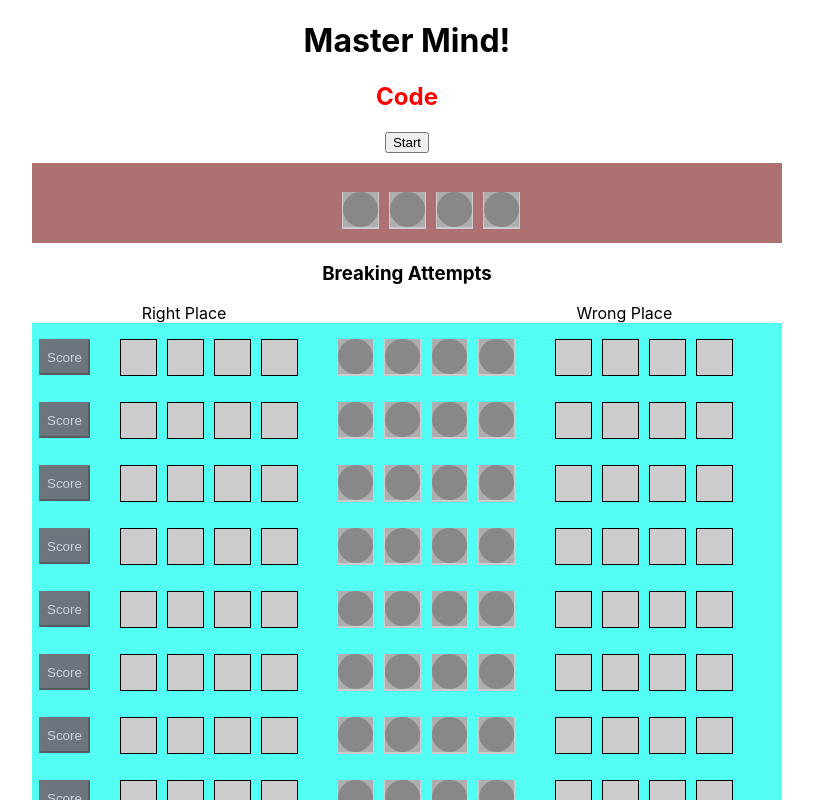
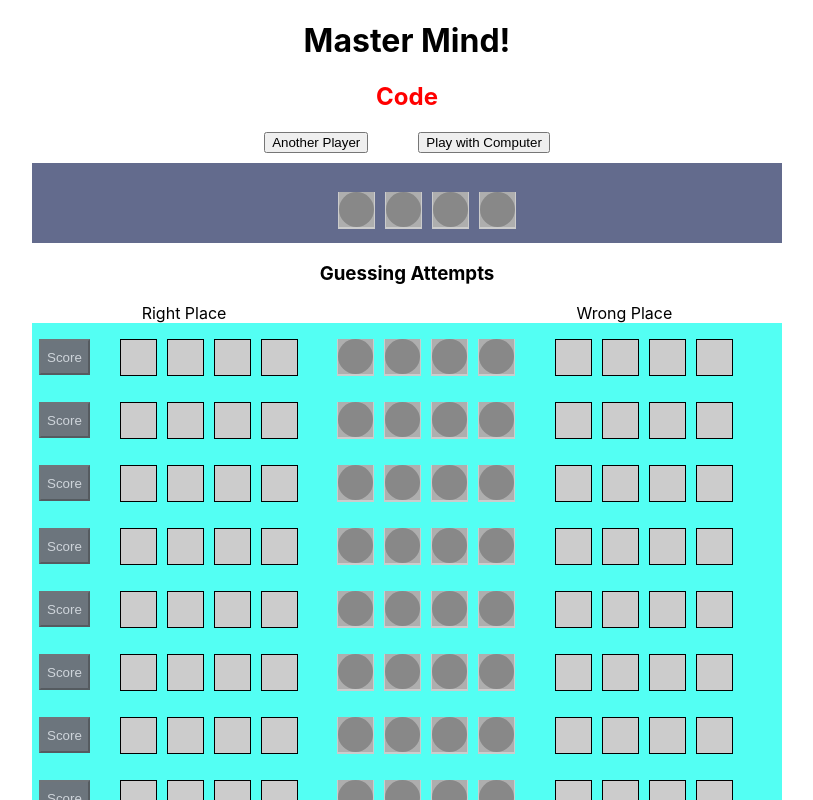
Before and after one commit to dhafirm/master-mind, a React (Create React App) app: page / in a window 1280 px wide. Shown: the top 800 px of the page, without its empty margins (233-1046 px from the left). Built offline with nearby package versions, Linux system fonts and the light colour scheme.

Commit message:
Applying resetting after gameOn

```diff
--- a/src/App.css
+++ b/src/App.css
@@ -81,7 +81,7 @@
   width: fit-content; /* Optionally, you can use fit-content to make the div width adjust to its content */
 }
 .code-container {
-  background-color:#ae7171;
+  background-color:#636b8d;
 
   width: 100%; /* Or specify a width as needed */
   height: 80px; /* Or specify a height as needed */
--- a/src/App.js
+++ b/src/App.js
@@ -5,24 +5,26 @@ import {COLOUR,CODE_COLOURS} from './constants'
 
 import Code from './components/Code';
 import GuessAttempt from "./components/GuessAttempt"
-import Circle from './components/Circle';
+import BreakingAttempts from './components/BreakingAttempts';
+import ColourCircle from './components/ColourCircle';
 
-const initialCodeSelection = [COLOUR.cyan,COLOUR.cyan,COLOUR.cyan,COLOUR.cyan];
+const initialCodeSelection = [COLOUR.grey,COLOUR.grey,COLOUR.grey,COLOUR.grey];
 export const AppContext = createContext();
 
+const SHADOW_COL = "#636b8d";
 function App() {
 
-  const [showCode, setShowCode] = useState(true);
   const [codeSelection, setCodeSelection] = useState(initialCodeSelection);
+  const [gameOn, setGameOn] = useState(false);
 
-  const toggleCodeState = () => {
-    setShowCode(!showCode)
+  const startAnotherPlayer = () => {
+    setGameOn(true);
   }
 
-  const repeatedComponents = Array.from({ length: 12 }, (value, index) => (
-    <GuessAttempt key={index} />
-  ));
-
+  const startWithComputer = () => {
+    generateCode();
+    setGameOn(true);
+  }
 
   const updateCodeSelection = (index, newColour) => {
       const newCodeSelection = [...codeSelection];
@@ -31,16 +33,22 @@ function App() {
   }
 
   const cracked = () => {
-    setShowCode(true);
+    setGameOn(false);
   }
 
   const generateCode = () => {
     const newCodeSelection = [...codeSelection];
-    newCodeSelection[0] = CODE_COLOURS[ Math.floor(Math.random() * (9))];
-    newCodeSelection[1] = CODE_COLOURS[ Math.floor(Math.random() * (9))];
-    newCodeSelection[2] = CODE_COLOURS[ Math.floor(Math.random() * (9))];
-    newCodeSelection[3] = CODE_COLOURS[ Math.floor(Math.random() * (9))];
+
+    for(let i=0; i < 4; i++) {
+      newCodeSelection[i] = getRandomColour();
+    }
+
     setCodeSelection(newCodeSelection);
+  }
+
+  const getRandomColour = () => {
+    let index = Math.floor(Math.random() * (8));
+    return CODE_COLOURS[index];
   }
 
 
@@ -48,23 +56,28 @@ function App() {
 
     <div className="App">
      <h1>Master Mind!</h1>
-     <AppContext.Provider value={{codeSelection, updateCodeSelection, cracked}}>
+     <AppContext.Provider value={{codeSelection, updateCodeSelection, cracked, gameOn}}>
       <div className='center'>
           <span>
             <h2 style={{color:"red"}}>Code</h2>
-          <button onClick={toggleCodeState}>{showCode? ' Start ':'Give up!'}</button>
-          {/* <button onClick={generateCode}>Generate</button> */}
+            <button onClick={startAnotherPlayer} style={{display:gameOn? 'none':'inline'}}>Another Player</button>
+            <button onClick={startWithComputer} style={{display:gameOn? 'none':'inline', marginLeft:50}}>Play with Computer</button>
+            <button onClick={() => setGameOn(false)} style={{display:gameOn? 'inline':'none'}}>I give up!</button>
           </span>
           <div className = 'code-container' >
-          <div className='centered' style={{display:showCode? 'flex':'none', "marginLeft":58}}>
+            <div className='centered' style={{display:gameOn? 'none':'flex', "marginLeft":50}}>
               <Code />
             </div>
+
+            <div className='centered' style={{display:!gameOn? 'none':'flex', "marginLeft":50}}>
+              <ColourCircle colour={SHADOW_COL} />
+              <ColourCircle colour={SHADOW_COL} />
+              <ColourCircle colour={SHADOW_COL} />
+              <ColourCircle colour={SHADOW_COL} />
             </div>
-        <h3>Breaking Attempts</h3>
-        <span style={{"marginRight":"350px"}}>Right Place</span><span>Wrong Place</span>
+          </div>
 
-        {repeatedComponents}
-
+          <BreakingAttempts gameOn={gameOn}/>
       </div>
      </AppContext.Provider>
     </div>
--- a/src/components/Bingo.js
+++ b/src/components/Bingo.js
@@ -8,7 +8,7 @@ const Bingo = ({ isOpen, onClose }) => {
         <div className="modal" onClick={onClose}>
             <div className="modal-content" style={{width:380}}>
                 <h1>Bingo!</h1>
-                <h1>You are genius!</h1>
+                <h1>You are a genius!</h1>
             </div>
         </div>
     );
--- /dev/null
+++ b/src/components/BreakingAttempts.js
@@ -0,0 +1,18 @@
+import GuessAttempt from "./GuessAttempt";
+
+const BreakingAttempts = ({gameOn}) => {
+
+    const repeatedComponents = Array.from({ length: 12 }, (value, index) => (
+        <GuessAttempt key={index} />
+      ));
+
+    return (
+        <>
+        <h3>Guessing Attempts {gameOn? 'is on':''}</h3>
+        <span style={{"marginRight":"350px"}}>Right Place</span><span>Wrong Place</span>
+         {repeatedComponents}
+        </>
+    )
+}
+
+export default BreakingAttempts;
--- a/src/components/Code.js
+++ b/src/components/Code.js
@@ -6,7 +6,7 @@ import {useContext} from 'react';
 import {AppContext} from '../App';
 
 function Code() {
-    const {updateCodeSelection} = useContext(AppContext);
+    const {codeSelection, updateCodeSelection} = useContext(AppContext);
 
     const doUpdateCodeSelection = (index, newCode) => {
         updateCodeSelection(index, newCode);
@@ -18,16 +18,16 @@ function Code() {
 
         <p style={{"float": "center"}}>
             <div className='box'>
-            <ColourSelector defaultColour={COLOUR.grey} index="0" updateColourSelection = {doUpdateCodeSelection} />
+            <ColourSelector defaultColour={codeSelection[0]} index="0" updateColourSelection = {doUpdateCodeSelection} />
             </div>
             <div className='box'>
-            <ColourSelector defaultColour={COLOUR.grey} index="1" updateColourSelection = {doUpdateCodeSelection}/>
+            <ColourSelector defaultColour={codeSelection[1]} index="1" updateColourSelection = {doUpdateCodeSelection}/>
             </div>
             <div className='box'>
-            <ColourSelector defaultColour={COLOUR.grey} index="2" updateColourSelection = {doUpdateCodeSelection}/>
+            <ColourSelector defaultColour={codeSelection[2]} index="2" updateColourSelection = {doUpdateCodeSelection}/>
             </div>
             <div className='box'>
-            <ColourSelector defaultColour={COLOUR.grey} index="3" updateColourSelection = {doUpdateCodeSelection}/>
+            <ColourSelector defaultColour={codeSelection[3]} index="3" updateColourSelection = {doUpdateCodeSelection}/>
             </div>
         </p>
       </div>
--- a/src/components/ColourSelector.js
+++ b/src/components/ColourSelector.js
@@ -1,5 +1,4 @@
-import {useState} from 'react'
-import ColourBox from './ColourBox';
+import {useState, useEffect} from 'react'
 import ColourPallet from './ColourPallet';
 import ColourCircle from './ColourCircle';
 
@@ -20,6 +19,10 @@ import ColourCircle from './ColourCircle';
         }
     };
 
+    // Update stateValue whenever initialValue changes
+    useEffect(() => {
+    setSelectedColour(defaultColour);
+  }, [defaultColour]);
 
   return (
     <div>
--- a/src/components/GuessAttempt.js
+++ b/src/components/GuessAttempt.js
@@ -1,13 +1,13 @@
 import {COLOUR} from "../constants"
 import ScoreBoard from "./ScoreBoard"
 import Guess from "./Guess"
-import {useState, useContext} from 'react'
+import {useState, useContext, useEffect} from 'react'
 import { AppContext } from "../App"
 import Bingo from "./Bingo"
 
 const initialWhiteScore = [ null,null,null,null];
 const initialRedScore = [null,null,null,null];
-const initialGuessedColour = [null,null,null,null];
+const initialGuessedColour = [COLOUR.grey,COLOUR.grey,COLOUR.grey,COLOUR.grey];
 
 const GuessAttempt = ({index}) => {
 
@@ -18,7 +18,7 @@ const GuessAttempt = ({index}) => {
     const [canGuess, setCanGuess] = useState(true);
     const [isBingoOpen, setIsBingoOpen] = useState(false);
 
-    const {codeSelection,cracked} = useContext(AppContext);
+    const {codeSelection,cracked, gameOn} = useContext(AppContext);
 
 
     const updateCodeSelection = (index, newColour) => {
@@ -35,17 +35,21 @@ const GuessAttempt = ({index}) => {
         const newRedScore = [...redScore];
         let redIndex = 3;
         let whiteIndex = 0;
+        let matchedIndices = [];
         for(let i=0; i<4;i++){
             if(guessedColour[i] === codeSelection[i]) {
                 newRedScore[redIndex--] = COLOUR.red;
+                // remember which index we matched to avoid it next time
+                matchedIndices.push(i);
                 continue;
             }
 
             let j = guessedColour.indexOf(codeSelection[i]);
             if(j == -1){
                 continue;
-            } else {
+            } else if(matchedIndices.indexOf(j) == -1) {
                 newWhiteScore[whiteIndex++] = COLOUR.black;
+                matchedIndices.push(j);
             }
         }
 
@@ -54,13 +58,21 @@ const GuessAttempt = ({index}) => {
         setCanGuess(false);
         if(redIndex < 0) {
             setIsBingoOpen(true);
-            cracked();
         }
     }
 
     const closeBingo = () => {
         setIsBingoOpen(false);
+        cracked();
     }
+
+    useEffect(() => {
+        setWhiteScore([...initialWhiteScore]);
+        setRedScore([...initialRedScore]);
+        setGuessedColour([...initialGuessedColour]);
+        setCanGuess(true);
+        setCanCheckGuess(false);
+    }, [gameOn])
 
     return (
         <div className='horiz-container'>
@@ -70,7 +82,7 @@ const GuessAttempt = ({index}) => {
 
             <ScoreBoard score = {redScore}/>
             <div style={{paddingLeft:17}}>
-            <Guess updateCodeSelection={updateCodeSelection} />
+            <Guess updateCodeSelection={updateCodeSelection} defaultColour={guessedColour}/>
             </div>
             <ScoreBoard score = {whiteScore}/>
             <Bingo isOpen={isBingoOpen}   onClose={closeBingo} />
--- a/src/components/ScoreBoard.js
+++ b/src/components/ScoreBoard.js
@@ -3,8 +3,6 @@ import {COLOUR} from "../constants"
 import ColourBox from "./ColourBox"
 
 const ScoreBoard = ({ score }) => {
-
-
 
     return (
         <div className="container" >
--- a/src/constants.js
+++ b/src/constants.js
@@ -1,21 +1,22 @@
-export const COLOUR = {'red': '#FF0000',
-'green': '#00FF00',
-'blue': '#0000FF',
-'yellow': '#FFFF00',
-'orange': '#FFA500',
-'pink': '#ED5565',
-'grey': '#888888',
-'white': '#FFFFFF',
-'black': '#000000',
-'purple': '#C378E7',
-'cyan':'#bc8cfe',
-'darkGreen':'#046035',
-'maroon':'#ef1d6e',
-'forest_green':'#3f645e'}
+export const COLOUR = {
+    'red': 'red',
+    'green': 'green',
+    'blue': 'blue',
+    'yellow': 'yellow',
+    'orange': 'orange',
+    'pink': 'pink',
+    'white': 'white',
+    'purple': 'purple',
+    'grey': '#888888',
+    'cyan':'#bc8cfe',
+    'black': '#000000',
+    'darkGreen':'#046035',
+    'maroon':'#ef1d6e',
+    'forest_green':'#3f645e'}
 
 export const CODE_COLOURS =   [COLOUR.red,
                         COLOUR.green,
-                        COLOUR.black,
+                        COLOUR.blue,
                         COLOUR.yellow,
                         COLOUR.pink,
                         COLOUR.white,
```
Also changed, not shown: src/components/ColourPallet.js (+10 -9 lines), src/components/Guess.js (+5 -5 lines). Lines whose indentation alone changed are shown as unchanged.
